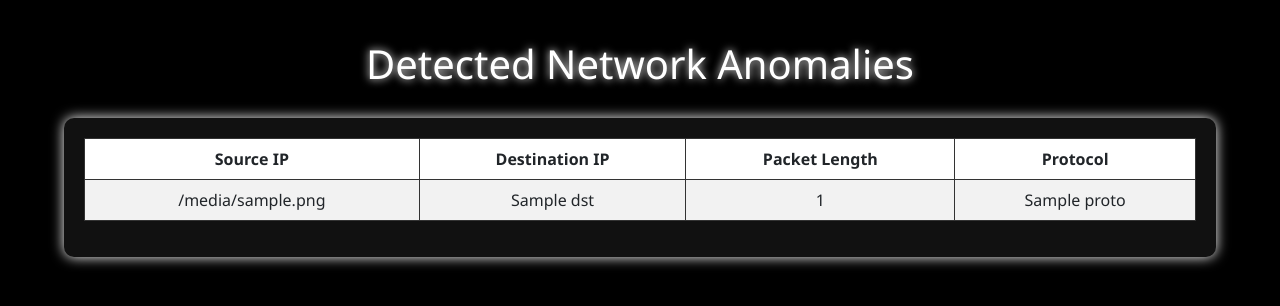
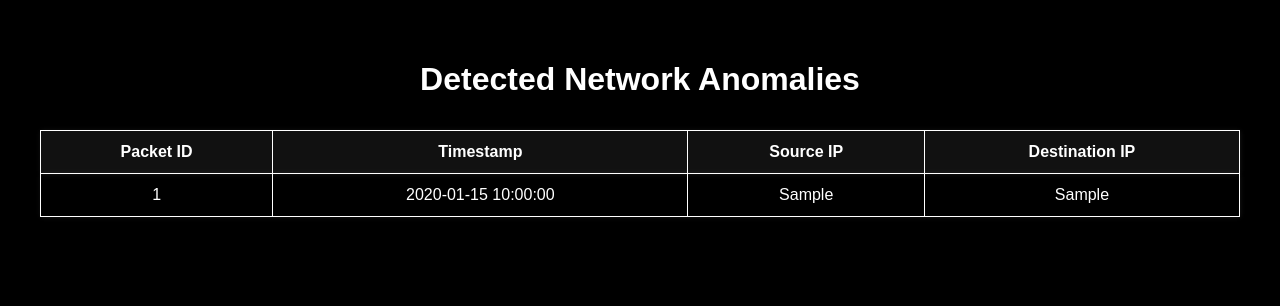
Before and after one commit to Arunachalamcyber/Network-Traffic-Anomaly-Detection-System, a Flask app: template templates/index.html in a window 1280 px wide. Shown: the top 306 px of the page. Run offline with Flask 3, Linux system fonts and the light colour scheme; the template is opened without the code that fills it: most values are stand-ins (such as "Sample title", 1, 10 or a date in 2020).

Commit message:
Update index.html

```diff
--- a/templates/index.html
+++ b/templates/index.html
@@ -2,87 +2,68 @@
 <html lang="en">
 <head>
     <meta charset="UTF-8">
-    <title>Network Anomaly Dashboard</title>
-    <!-- Bootstrap 5 CDN -->
-    <link href="https://cdn.jsdelivr.net/npm/bootstrap@5.3.0/dist/css/bootstrap.min.css" rel="stylesheet">
+    <title>Detected Network Anomalies</title>
     <style>
         body {
-            background-color: #000; /* Black background */
-            padding-top: 40px;
+            background-color: #000;
             color: #fff;
-            font-family: 'Segoe UI', Tahoma, Geneva, Verdana, sans-serif;
+            font-family: Arial, sans-serif;
+            padding: 2rem;
         }
+
         h1 {
             text-align: center;
-            margin-bottom: 30px;
-            color: #ffffff;
-            text-shadow: 0 0 8px white;
-        }
-        .table-container {
-            max-width: 90%;
-            margin: 0 auto;
-            background-color: #111;
-            border-radius: 10px;
-            padding: 20px;
-            box-shadow: 0 0 20px rgba(255, 255, 255, 0.1);
-            animation: glow 1.2s ease-in-out infinite alternate;
-        }
-        table {
-            margin-bottom: 0;
+            margin-bottom: 2rem;
         }
 
-        @keyframes glow {
-            0% {
-                box-shadow: 0 0 5px white;
-            }
-            100% {
-                box-shadow: 0 0 20px white;
-            }
+        table {
+            width: 100%;
+            border-collapse: collapse;
+            background-color: #000;
         }
 
-        thead th {
-            background-color: #222;
-            color: #fff;
-            border-color: #444;
+        th, td {
+            padding: 12px;
+            text-align: center;
+            border: 1px solid #fff;
+            transition: all 0.3s ease;
         }
 
-        tbody tr {
-            background-color: #181818;
+        th {
+            background-color: #111;
             color: #fff;
         }
 
-        tbody tr:hover {
-            background-color: #2c2c2c;
+        tr {
+            box-shadow: 0 0 5px rgba(255, 255, 255, 0.1);
+            transition: all 0.3s ease;
         }
 
-        th, td {
-            border: 1px solid #333 !important;
+        tr:hover {
+            box-shadow: 0 0 20px rgba(255, 255, 255, 0.9);
+            transform: scale(1.01);
+            z-index: 1;
+            position: relative;
         }
     </style>
 </head>
 <body>
     <h1>Detected Network Anomalies</h1>
-    <div class="table-container">
-        <table class="table table-bordered table-striped text-center">
-            <thead>
+    <table>
         <tr>
+            <th>Packet ID</th>
+            <th>Timestamp</th>
             <th>Source IP</th>
             <th>Destination IP</th>
-                    <th>Packet Length</th>
-                    <th>Protocol</th>
         </tr>
-            </thead>
-            <tbody>
-                {% for item in anomalies %}
+        {% for row in anomalies %}
         <tr>
-                    <td>{{ item['src'] }}</td>
-                    <td>{{ item['dst'] }}</td>
-                    <td>{{ item['length'] }}</td>
-                    <td>{{ item['proto'] }}</td>
+            <td>{{ row.packet_id }}</td>
+            <td>{{ row.timestamp }}</td>
+            <td>{{ row.source_ip }}</td>
+            <td>{{ row.destination_ip }}</td>
         </tr>
         {% endfor %}
-            </tbody>
     </table>
-    </div>
 </body>
 </html>
```
Lines whose indentation alone changed are shown as unchanged.
